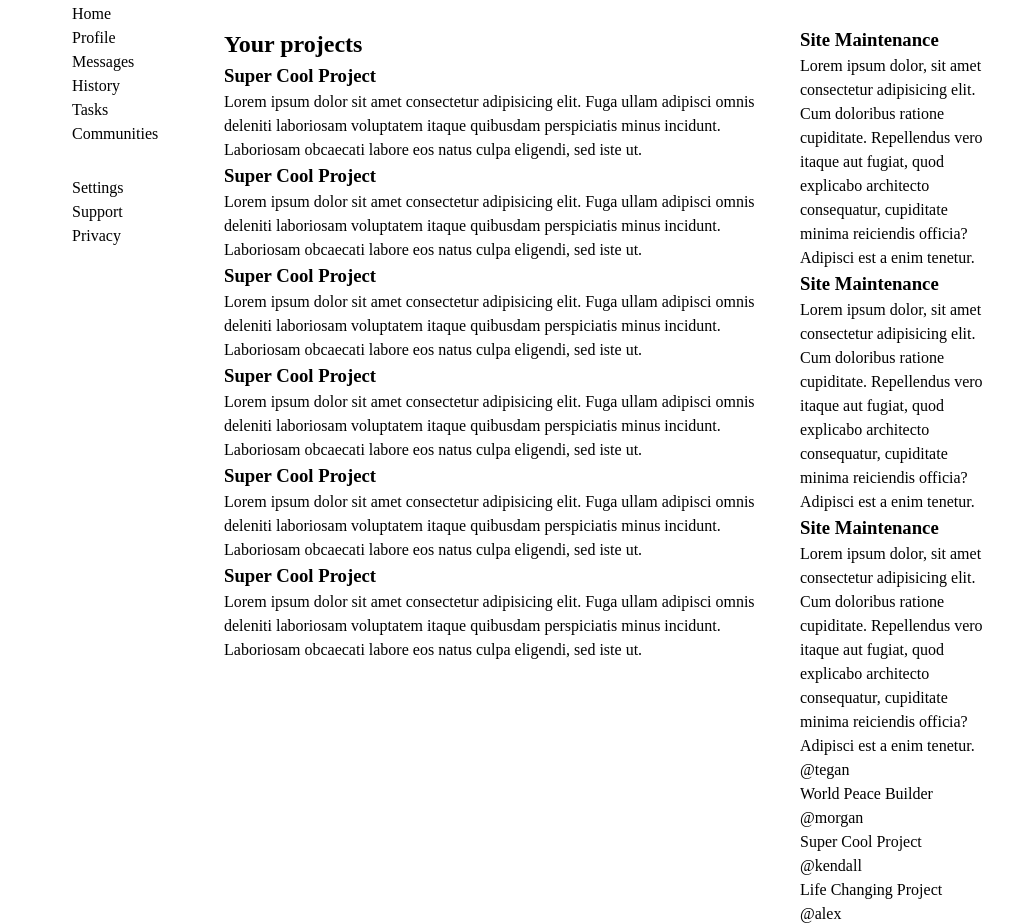
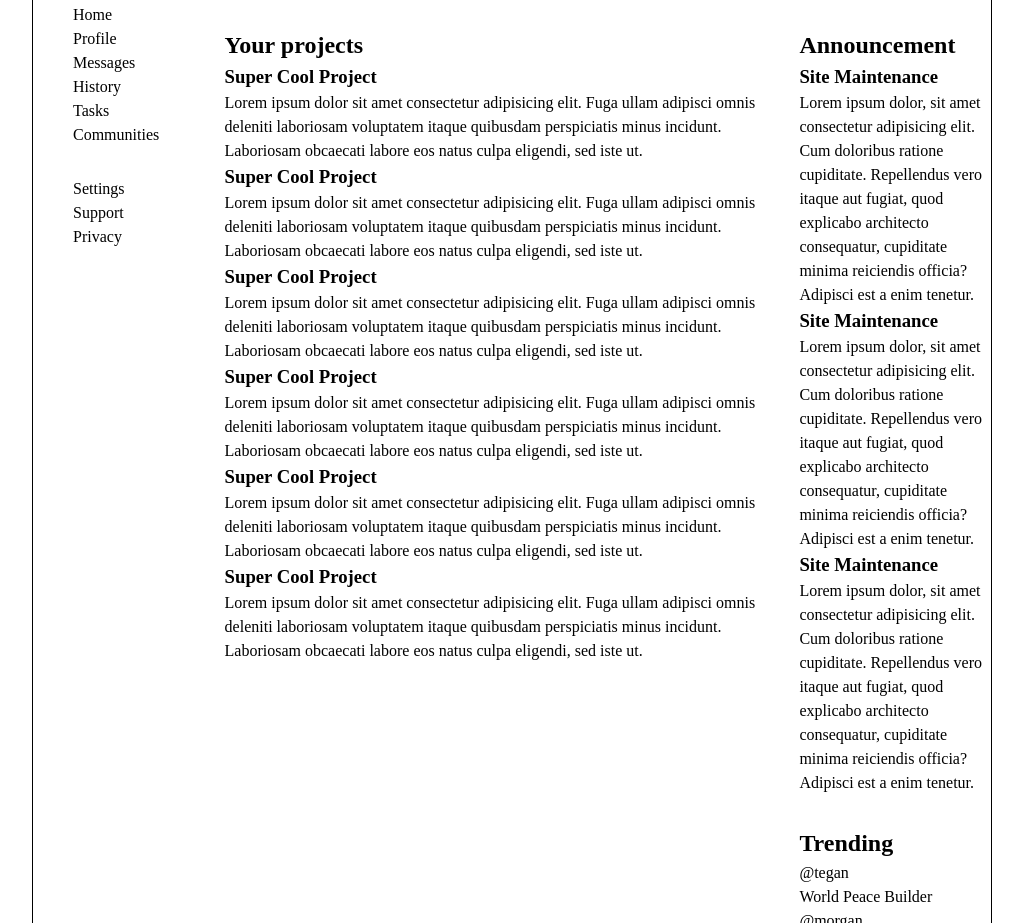
Before and after one commit to rsacharias/top-admin-dashboard, a plain HTML site: page index.html in a window 1280 px wide. Shown: the part 64-987 px from the top of the page, without its empty margins (128-1151 px from the left). Drawn offline with Linux system fonts and the light colour scheme.

Commit message:
feat: Add some minor adjustments to the layout

```diff
--- a/css/style.css
+++ b/css/style.css
@@ -57,6 +57,8 @@ li {
 
   display: grid;
   grid-template-columns: 1fr 4fr;
+
+  border: 1px solid black;
 }
 
 .side-bar {
@@ -80,3 +82,8 @@ header {
   display: grid;
   grid-template-columns: 3fr 1fr;
 }
+
+.side-content {
+  display: grid;
+  gap: 30px;
+}
--- a/index.html
+++ b/index.html
@@ -92,6 +92,7 @@
         </div>
         <div class="side-content">
           <div class="announcements">
+            <h2>Announcement</h2>
             <div class="card">
               <section class="announcement">
                 <h3>Site Maintenance</h3>
@@ -117,6 +118,7 @@
             </div>
           </div>
           <div class="trending">
+            <h2>Trending</h2>
             <div class="card">
               <p class="see-also">
               <div class="at-name">@tegan</div>
```
